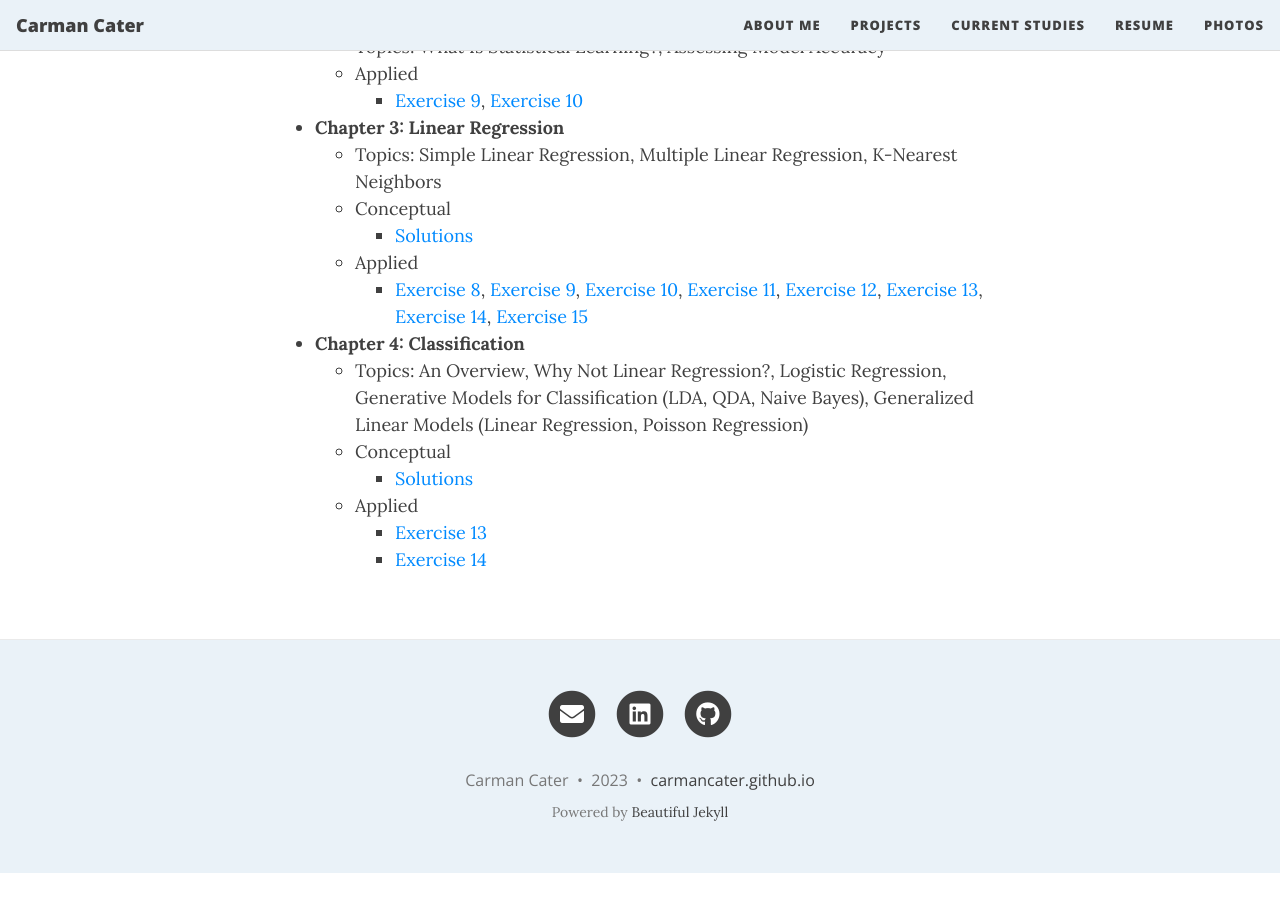
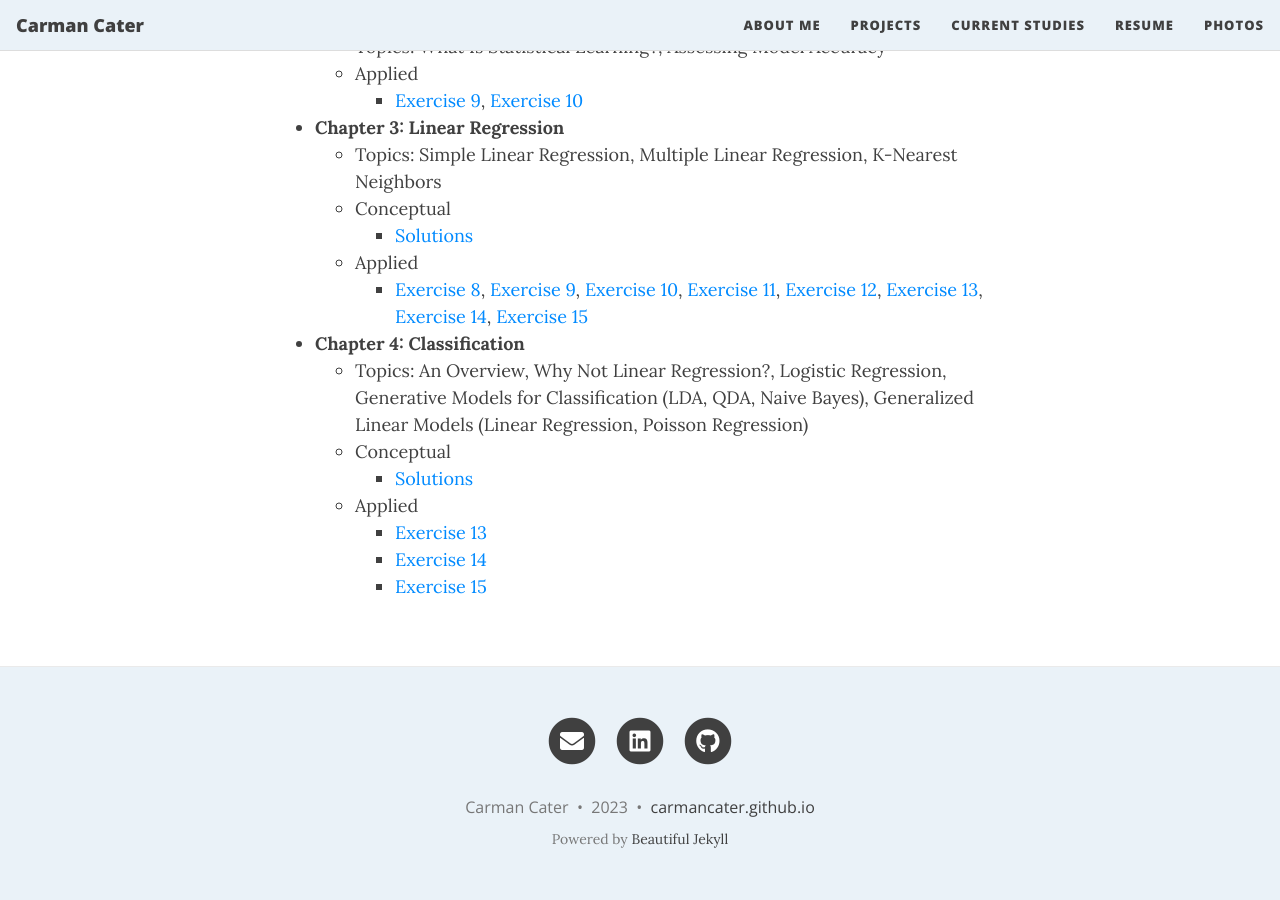
Before and after one commit to carmancater/carmancater.github.io, a Jekyll site: the page built from ISLP.md, in a window 1280 px wide and 900 px high, scrolled down 962 px. Built offline with Jekyll 4.4.1, drawn with Linux system fonts in a browser that asks for light colours; nearby versions of some CDN libraries; emoji names are drawn with the system emoji font; before the commit the page ends 1835 px from its top, so only the background shows below that.

Commit message:
Update ISLP.md

```diff
--- a/ISLP.md
+++ b/ISLP.md
@@ -35,3 +35,4 @@
     - Applied
         - [Exercise 13](https://github.com/carmancater/an-introduction-to-statistical-learning-with-applications-in-python/blob/main/Chapter%2004%20-%20Classification/Ch%204%20Ex%2013.ipynb){:target="_blank"}
         - [Exercise 14](https://github.com/carmancater/an-introduction-to-statistical-learning-with-applications-in-python/blob/main/Chapter%2004%20-%20Classification/Ch%204%20Ex%2014.ipynb){:target="_blank"}
+        - [Exercise 15](https://github.com/carmancater/an-introduction-to-statistical-learning-with-applications-in-python/blob/main/Chapter%2004%20-%20Classification/Ch%204%20Ex%2015.ipynb){:target="_blank"}
```
